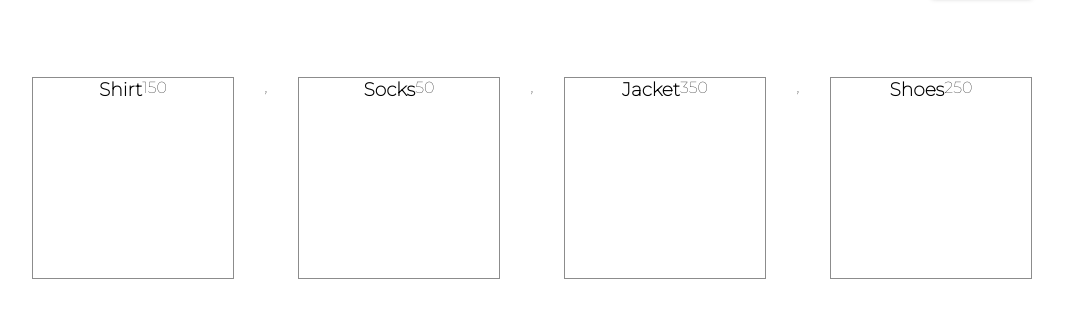
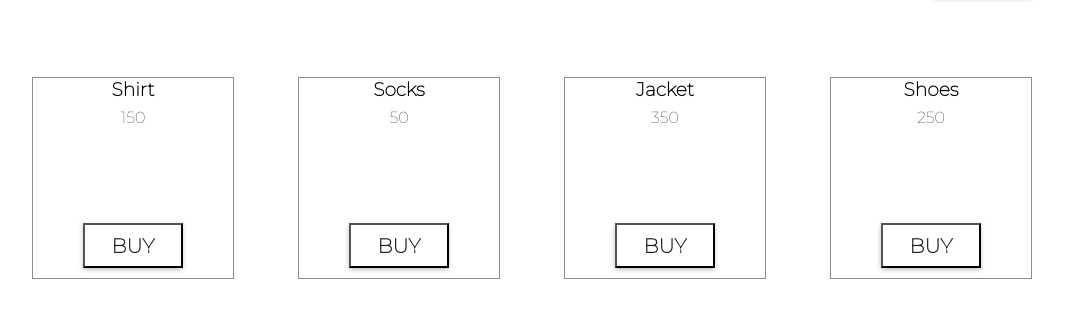
Before and after one commit to PomorKse/JSstore, a plain HTML site: page index.html in a window 1280 px wide. Shown: the part 78-396 px from the top of the page, without its empty margins (108-1173 px from the left). Drawn offline with Linux system fonts and the light colour scheme.

Commit message:
comma deleted by join method

```diff
--- a/script.js
+++ b/script.js
@@ -6,12 +6,17 @@ const goods = [
 ];
 
 const renderGoodsItem = (title, price) => {
-  return `<div class="goods-item"><h3>${title}</h3><p>${price}</p></div>`;
+  return `<div class="goods-item">
+  <h3>${title}</h3>
+  <p>${price}</p>
+  <button class="buy-btn">BUY</button>
+  </div>`;
 };
 
 const renderGoodsList = (list) => {
   let goodsList = list.map(item => renderGoodsItem(item.title, item.price));
-  document.querySelector('.goods-list').innerHTML = goodsList;
+  let newGoodsList = goodsList.join("");
+  document.querySelector('.goods-list').innerHTML = newGoodsList;
 }
 
 renderGoodsList(goods);
--- a/style.css
+++ b/style.css
@@ -63,4 +63,23 @@ header {
   border: 1px solid #8c8c8c;
   display: flex;
   justify-content: center;
+  position: relative;
 }
+
+.goods-item p {
+  position: absolute;
+  top: 30px;
+}
+
+.buy-btn {
+  font-family: Montserrat;
+  background-color: #ffffff;
+  box-shadow: 0px 2px 4.85px 0.15px rgba(33, 33, 33, 0.35);
+  width: 100px;
+  height: 45px;
+  color: #212121;
+  font-size: 20px;
+  font-weight: 700;
+  position: absolute;
+  bottom: 10px;
+}
```
